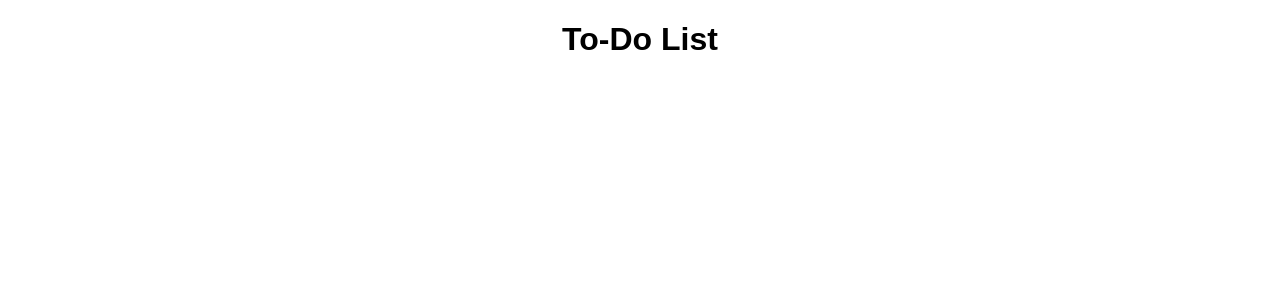
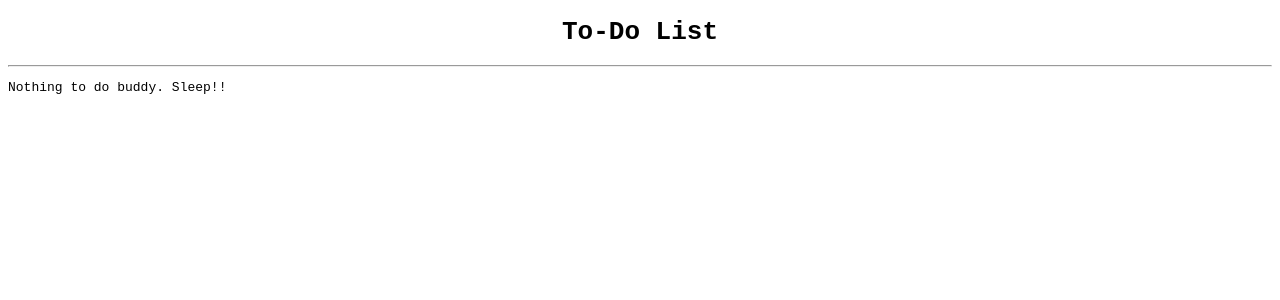
Before and after one commit to madhanmohans/ToDoApp-React, a JavaScript app: page / in a window 1280 px wide. Shown: the top 300 px of the page. Built offline with nearby package versions, Linux system fonts and the light colour scheme.

Commit message:
added placeholder to-do list

```diff
--- a/src/App.js
+++ b/src/App.js
@@ -1,10 +1,15 @@
 import "./styles.css";
 import Header from "./components/Header";
+import ToDoList from "./components/ToDoList";
 
 export default function App() {
   return (
     <div className="Application">
       <Header />
+      <hr />
+      <div className="List">
+        <ToDoList/>
+      </div>
     </div>
   );
 }
--- /dev/null
+++ b/src/components/ToDoList.js
@@ -0,0 +1,5 @@
+export default function ToDoList() {
+    return (
+        <p>Nothing to do buddy. Sleep!!</p>
+    )
+}
--- a/src/styles.css
+++ b/src/styles.css
@@ -1,4 +1,8 @@
 .Application {
-  font-family: sans-serif;
+  font-family: monospace;
   text-align: center;
 }
+
+.List {
+  text-align: left;
+}
```
